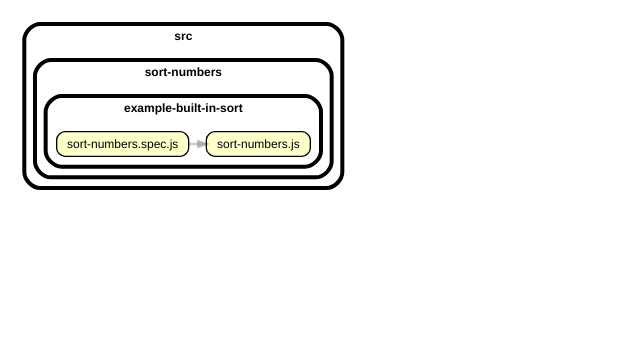
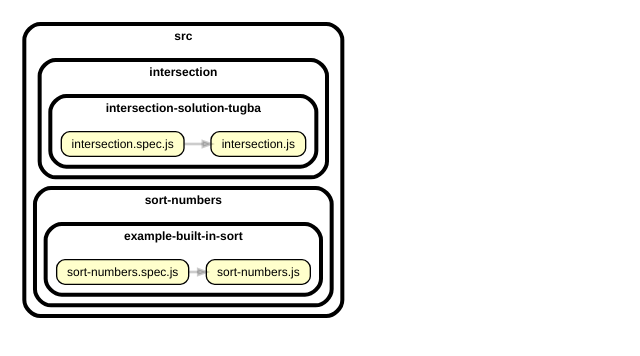
Before and after one commit to yildiztugba/practice-code-review, a website: page docs/dependency-graph.html in a window 1280 px wide. Shown: the whole page, without its empty margins (0-640 px from the left). Drawn offline with Linux system fonts and the light colour scheme.

```diff
--- a/docs/dependency-graph.html
+++ b/docs/dependency-graph.html
@@ -53,46 +53,80 @@
 <!-- Generated by graphviz version 2.44.0 (20200408.0750)
  -->
 <!-- Title: dependency&#45;cruiser output Pages: 1 -->
-<svg width="263pt" height="147pt"
- viewBox="0.00 0.00 262.51 147.00" xmlns="http://www.w3.org/2000/svg" xmlns:xlink="http://www.w3.org/1999/xlink">
-<g id="graph0" class="graph" transform="scale(1 1) rotate(0) translate(4 143)">
+<svg width="263pt" height="243pt"
+ viewBox="0.00 0.00 262.51 243.00" xmlns="http://www.w3.org/2000/svg" xmlns:xlink="http://www.w3.org/1999/xlink">
+<g id="graph0" class="graph" transform="scale(1 1) rotate(0) translate(4 239)">
 <title>dependency&#45;cruiser output</title>
-<polygon fill="white" stroke="transparent" points="-4,4 -4,-143 258.51,-143 258.51,4 -4,4"/>
+<polygon fill="white" stroke="transparent" points="-4,4 -4,-239 258.51,-239 258.51,4 -4,4"/>
 <g id="clust1" class="cluster">
 <title>cluster_src</title>
-<path fill="#ffffff" stroke="black" stroke-width="2" d="M20,-8C20,-8 234.51,-8 234.51,-8 240.51,-8 246.51,-14 246.51,-20 246.51,-20 246.51,-119 246.51,-119 246.51,-125 240.51,-131 234.51,-131 234.51,-131 20,-131 20,-131 14,-131 8,-125 8,-119 8,-119 8,-20 8,-20 8,-14 14,-8 20,-8"/>
-<text text-anchor="middle" x="127.25" y="-118.9" font-family="Helvetica,sans-Serif" font-weight="bold" font-size="9.00">src</text>
+<path fill="#ffffff" stroke="black" stroke-width="2" d="M20,-8C20,-8 234.51,-8 234.51,-8 240.51,-8 246.51,-14 246.51,-20 246.51,-20 246.51,-215 246.51,-215 246.51,-221 240.51,-227 234.51,-227 234.51,-227 20,-227 20,-227 14,-227 8,-221 8,-215 8,-215 8,-20 8,-20 8,-14 14,-8 20,-8"/>
+<text text-anchor="middle" x="127.25" y="-214.9" font-family="Helvetica,sans-Serif" font-weight="bold" font-size="9.00">src</text>
 </g>
 <g id="clust2" class="cluster">
+<title>cluster_src/intersection</title>
+<path fill="#ffffff" stroke="black" stroke-width="2" d="M31.5,-112C31.5,-112 223.01,-112 223.01,-112 229.01,-112 235.01,-118 235.01,-124 235.01,-124 235.01,-188 235.01,-188 235.01,-194 229.01,-200 223.01,-200 223.01,-200 31.5,-200 31.5,-200 25.5,-200 19.5,-194 19.5,-188 19.5,-188 19.5,-124 19.5,-124 19.5,-118 25.5,-112 31.5,-112"/>
+<text text-anchor="middle" x="127.25" y="-187.9" font-family="Helvetica,sans-Serif" font-weight="bold" font-size="9.00">intersection</text>
+</g>
+<g id="clust3" class="cluster">
+<title>cluster_src/intersection/intersection&#45;solution&#45;tugba</title>
+<path fill="#ffffff" stroke="black" stroke-width="2" d="M39.5,-120C39.5,-120 215.01,-120 215.01,-120 221.01,-120 227.01,-126 227.01,-132 227.01,-132 227.01,-161 227.01,-161 227.01,-167 221.01,-173 215.01,-173 215.01,-173 39.5,-173 39.5,-173 33.5,-173 27.5,-167 27.5,-161 27.5,-161 27.5,-132 27.5,-132 27.5,-126 33.5,-120 39.5,-120"/>
+<text text-anchor="middle" x="127.25" y="-160.9" font-family="Helvetica,sans-Serif" font-weight="bold" font-size="9.00">intersection&#45;solution&#45;tugba</text>
+</g>
+<g id="clust4" class="cluster">
 <title>cluster_src/sort&#45;numbers</title>
 <path fill="#ffffff" stroke="black" stroke-width="2" d="M28,-16C28,-16 226.51,-16 226.51,-16 232.51,-16 238.51,-22 238.51,-28 238.51,-28 238.51,-92 238.51,-92 238.51,-98 232.51,-104 226.51,-104 226.51,-104 28,-104 28,-104 22,-104 16,-98 16,-92 16,-92 16,-28 16,-28 16,-22 22,-16 28,-16"/>
 <text text-anchor="middle" x="127.25" y="-91.9" font-family="Helvetica,sans-Serif" font-weight="bold" font-size="9.00">sort&#45;numbers</text>
 </g>
-<g id="clust3" class="cluster">
+<g id="clust5" class="cluster">
 <title>cluster_src/sort&#45;numbers/example&#45;built&#45;in&#45;sort</title>
 <path fill="#ffffff" stroke="black" stroke-width="2" d="M36,-24C36,-24 218.51,-24 218.51,-24 224.51,-24 230.51,-30 230.51,-36 230.51,-36 230.51,-65 230.51,-65 230.51,-71 224.51,-77 218.51,-77 218.51,-77 36,-77 36,-77 30,-77 24,-71 24,-65 24,-65 24,-36 24,-36 24,-30 30,-24 36,-24"/>
 <text text-anchor="middle" x="127.25" y="-64.9" font-family="Helvetica,sans-Serif" font-weight="bold" font-size="9.00">example&#45;built&#45;in&#45;sort</text>
 </g>
+<!-- src/intersection/intersection&#45;solution&#45;tugba/intersection.js -->
+<g id="node1" class="node">
+<title>src/intersection/intersection&#45;solution&#45;tugba/intersection.js</title>
+<g id="a_node1"><a xlink:href="../src/intersection/intersection-solution-tugba/intersection.js" xlink:title="intersection.js">
+<path fill="#ffffcc" stroke="black" d="M212.81,-146.3C212.81,-146.3 154.2,-146.3 154.2,-146.3 151.1,-146.3 148,-143.2 148,-140.1 148,-140.1 148,-133.9 148,-133.9 148,-130.8 151.1,-127.7 154.2,-127.7 154.2,-127.7 212.81,-127.7 212.81,-127.7 215.91,-127.7 219.01,-130.8 219.01,-133.9 219.01,-133.9 219.01,-140.1 219.01,-140.1 219.01,-143.2 215.91,-146.3 212.81,-146.3"/>
+<text text-anchor="middle" x="183.51" y="-134.3" font-family="Helvetica,sans-Serif" font-size="9.00">intersection.js</text>
+</a>
+</g>
+</g>
+<!-- src/intersection/intersection&#45;solution&#45;tugba/intersection.spec.js -->
+<g id="node2" class="node">
+<title>src/intersection/intersection&#45;solution&#45;tugba/intersection.spec.js</title>
+<g id="a_node2"><a xlink:href="../src/intersection/intersection-solution-tugba/intersection.spec.js" xlink:title="intersection.spec.js">
+<path fill="#ffffcc" stroke="black" d="M121.57,-146.3C121.57,-146.3 41.94,-146.3 41.94,-146.3 38.84,-146.3 35.74,-143.2 35.74,-140.1 35.74,-140.1 35.74,-133.9 35.74,-133.9 35.74,-130.8 38.84,-127.7 41.94,-127.7 41.94,-127.7 121.57,-127.7 121.57,-127.7 124.67,-127.7 127.77,-130.8 127.77,-133.9 127.77,-133.9 127.77,-140.1 127.77,-140.1 127.77,-143.2 124.67,-146.3 121.57,-146.3"/>
+<text text-anchor="middle" x="81.75" y="-134.3" font-family="Helvetica,sans-Serif" font-size="9.00">intersection.spec.js</text>
+</a>
+</g>
+</g>
+<!-- src/intersection/intersection&#45;solution&#45;tugba/intersection.spec.js&#45;&gt;src/intersection/intersection&#45;solution&#45;tugba/intersection.js -->
+<g id="edge1" class="edge">
+<title>src/intersection/intersection&#45;solution&#45;tugba/intersection.spec.js&#45;&gt;src/intersection/intersection&#45;solution&#45;tugba/intersection.js</title>
+<path fill="none" stroke="#000000" stroke-width="2" stroke-opacity="0.200000" d="M127.96,-137C132.57,-137 137.23,-137 141.78,-137"/>
+<polygon fill="#000000" fill-opacity="0.200000" stroke="#000000" stroke-width="2" stroke-opacity="0.200000" points="141.91,-139.1 147.91,-137 141.91,-134.9 141.91,-139.1"/>
+</g>
 <!-- src/sort&#45;numbers/example&#45;built&#45;in&#45;sort/sort&#45;numbers.js -->
-<g id="node1" class="node">
+<g id="node3" class="node">
 <title>src/sort&#45;numbers/example&#45;built&#45;in&#45;sort/sort&#45;numbers.js</title>
-<g id="a_node1"><a xlink:href="../src/sort-numbers/example-built-in-sort/sort-numbers.js" xlink:title="sort&#45;numbers.js">
+<g id="a_node3"><a xlink:href="../src/sort-numbers/example-built-in-sort/sort-numbers.js" xlink:title="sort&#45;numbers.js">
 <path fill="#ffffcc" stroke="black" d="M216.3,-50.3C216.3,-50.3 150.71,-50.3 150.71,-50.3 147.61,-50.3 144.51,-47.2 144.51,-44.1 144.51,-44.1 144.51,-37.9 144.51,-37.9 144.51,-34.8 147.61,-31.7 150.71,-31.7 150.71,-31.7 216.3,-31.7 216.3,-31.7 219.4,-31.7 222.51,-34.8 222.51,-37.9 222.51,-37.9 222.51,-44.1 222.51,-44.1 222.51,-47.2 219.4,-50.3 216.3,-50.3"/>
 <text text-anchor="middle" x="183.51" y="-38.3" font-family="Helvetica,sans-Serif" font-size="9.00">sort&#45;numbers.js</text>
 </a>
 </g>
 </g>
 <!-- src/sort&#45;numbers/example&#45;built&#45;in&#45;sort/sort&#45;numbers.spec.js -->
-<g id="node2" class="node">
+<g id="node4" class="node">
 <title>src/sort&#45;numbers/example&#45;built&#45;in&#45;sort/sort&#45;numbers.spec.js</title>
-<g id="a_node2"><a xlink:href="../src/sort-numbers/example-built-in-sort/sort-numbers.spec.js" xlink:title="sort&#45;numbers.spec.js">
+<g id="a_node4"><a xlink:href="../src/sort-numbers/example-built-in-sort/sort-numbers.spec.js" xlink:title="sort&#45;numbers.spec.js">
 <path fill="#ffffcc" stroke="black" d="M125.06,-50.3C125.06,-50.3 38.45,-50.3 38.45,-50.3 35.35,-50.3 32.25,-47.2 32.25,-44.1 32.25,-44.1 32.25,-37.9 32.25,-37.9 32.25,-34.8 35.35,-31.7 38.45,-31.7 38.45,-31.7 125.06,-31.7 125.06,-31.7 128.16,-31.7 131.26,-34.8 131.26,-37.9 131.26,-37.9 131.26,-44.1 131.26,-44.1 131.26,-47.2 128.16,-50.3 125.06,-50.3"/>
 <text text-anchor="middle" x="81.75" y="-38.3" font-family="Helvetica,sans-Serif" font-size="9.00">sort&#45;numbers.spec.js</text>
 </a>
 </g>
 </g>
 <!-- src/sort&#45;numbers/example&#45;built&#45;in&#45;sort/sort&#45;numbers.spec.js&#45;&gt;src/sort&#45;numbers/example&#45;built&#45;in&#45;sort/sort&#45;numbers.js -->
-<g id="edge1" class="edge">
+<g id="edge2" class="edge">
 <title>src/sort&#45;numbers/example&#45;built&#45;in&#45;sort/sort&#45;numbers.spec.js&#45;&gt;src/sort&#45;numbers/example&#45;built&#45;in&#45;sort/sort&#45;numbers.js</title>
 <path fill="none" stroke="#000000" stroke-width="2" stroke-opacity="0.200000" d="M131.46,-41C133.77,-41 136.09,-41 138.39,-41"/>
 <polygon fill="#000000" fill-opacity="0.200000" stroke="#000000" stroke-width="2" stroke-opacity="0.200000" points="138.42,-43.1 144.42,-41 138.42,-38.9 138.42,-43.1"/>
```
Also changed, not shown: docs/README.md, docs/dependency-graph.svg, src/intersection/Intersection-Solution-tugba/README.md.
